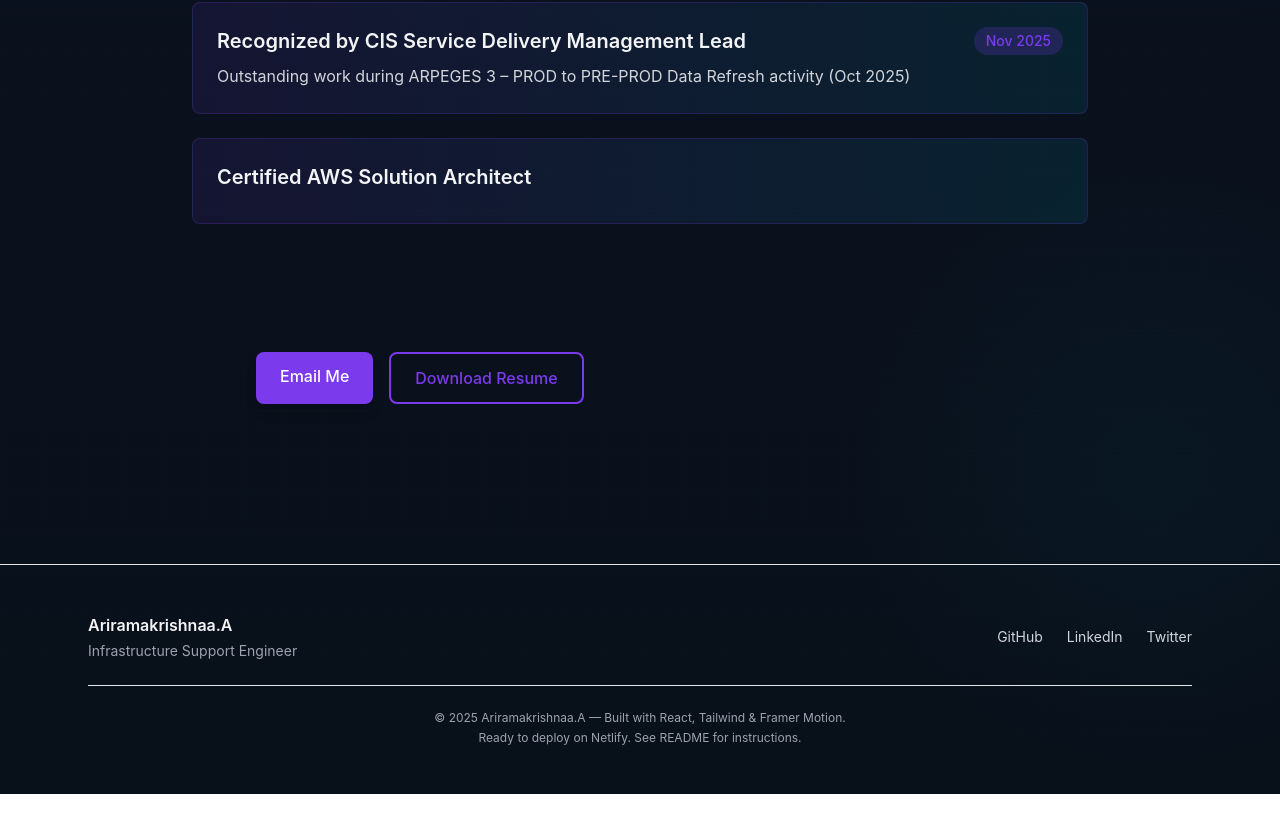
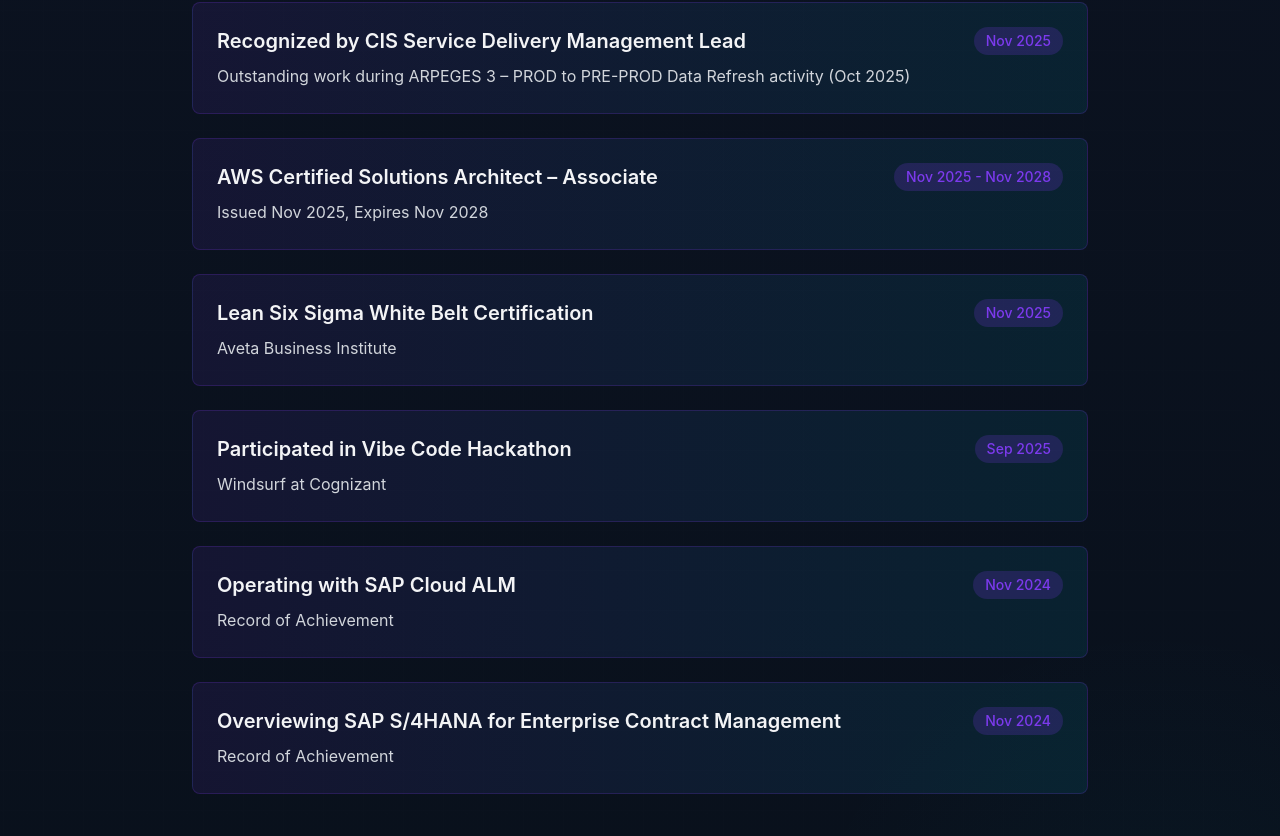
Before and after one commit to Ariramakrishnaa97/portfolio-website, a React (Vite) app: page / in a window 1280 px wide. Shown: the part 2444-3280 px from the top of the page. Before the commit the page ends 3238 px from the top, so only its background shows below. Built offline with nearby package versions, Linux system fonts and the light colour scheme; the HTML template or start-up script is replaced by a standard one.

Commit message:
Add 5 more achievements: AWS cert, Lean Six Sigma, Hackathon, SAP Cloud ALM, SAP S/4HANA

```diff
--- a/src/components/Achievements.jsx
+++ b/src/components/Achievements.jsx
@@ -10,9 +10,29 @@ export default function Achievements(){
       description: 'Outstanding work during ARPEGES 3 – PROD to PRE-PROD Data Refresh activity (Oct 2025)'
     },
     {
-      title: 'Certified AWS Solution Architect',
-      date: '',
-      description: ''
+      title: 'AWS Certified Solutions Architect – Associate',
+      date: 'Nov 2025 - Nov 2028',
+      description: 'Issued Nov 2025, Expires Nov 2028'
+    },
+    {
+      title: 'Lean Six Sigma White Belt Certification',
+      date: 'Nov 2025',
+      description: 'Aveta Business Institute'
+    },
+    {
+      title: 'Participated in Vibe Code Hackathon',
+      date: 'Sep 2025',
+      description: 'Windsurf at Cognizant'
+    },
+    {
+      title: 'Operating with SAP Cloud ALM',
+      date: 'Nov 2024',
+      description: 'Record of Achievement'
+    },
+    {
+      title: 'Overviewing SAP S/4HANA for Enterprise Contract Management',
+      date: 'Nov 2024',
+      description: 'Record of Achievement'
     }
   ]
 
```
